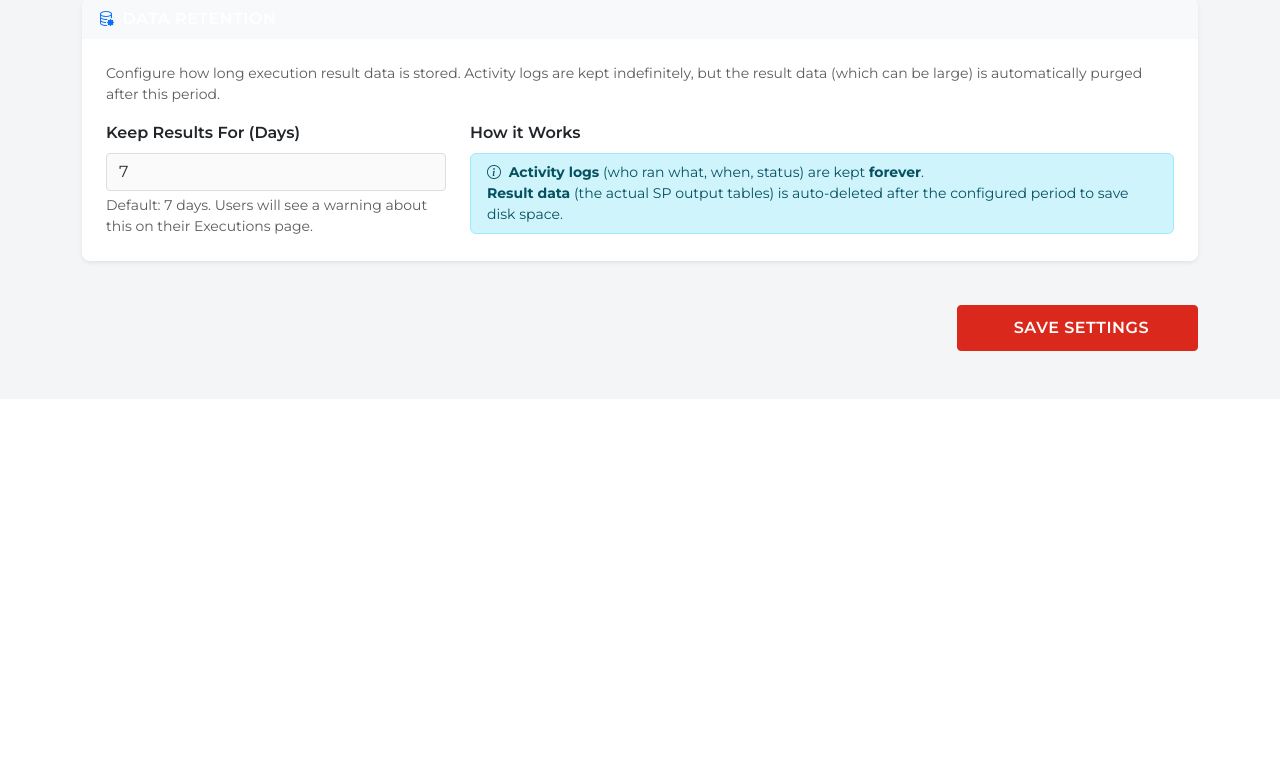
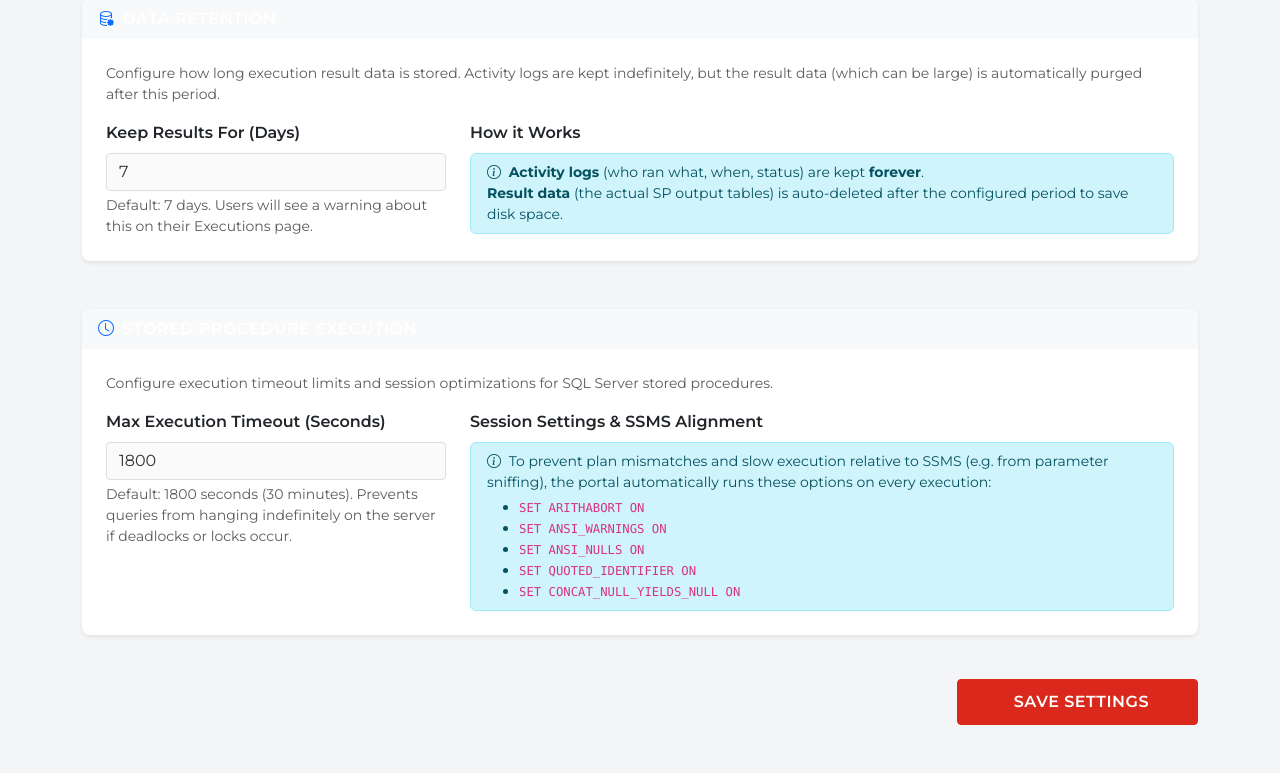
Before and after one commit to PIRTEKUS/UtilPortal, a Flask app: page /admin/settings in a window 1280 px wide. Shown: the part 981-1754 px from the top of the page. Before the commit the page ends 1332 px from the top, so only its background shows below. Run offline with Flask 3, Linux system fonts and the light colour scheme; a user stored in the database is signed in; data that the repository does not hold is empty.

Commit message:
Optimize stored procedure session settings and add configurable timeout

```diff
--- a/routes/admin.py
+++ b/routes/admin.py
@@ -515,7 +515,7 @@ def settings():
 
     if request.method == 'POST':
         # Save text fields
-        for field in ['company_name', 'company_tagline', 'company_email', 'navbar_bg_color', 'navbar_font_color', 'results_retention_days']:
+        for field in ['company_name', 'company_tagline', 'company_email', 'navbar_bg_color', 'navbar_font_color', 'results_retention_days', 'sp_timeout_seconds']:
             val = request.form.get(field, '').strip()
             save_setting(field, val)
 
@@ -540,4 +540,5 @@ def settings():
         navbar_bg_color=get_setting('navbar_bg_color') or '#ffffff',
         navbar_font_color=get_setting('navbar_font_color') or '#212529',
         results_retention_days=get_setting('results_retention_days') or '7',
+        sp_timeout_seconds=get_setting('sp_timeout_seconds') or '1800',
     )
--- a/routes/portal.py
+++ b/routes/portal.py
@@ -211,6 +211,21 @@ def _execute_sp_sync(module, connection_model, parameters, submitted_params):
 
         odbc_conn = pyodbc.connect(conn_str, autocommit=True)
         cursor = odbc_conn.cursor()
+
+        # Apply standard session settings to match SSMS behavior and optimize performance
+        cursor.execute("SET ARITHABORT ON")
+        cursor.execute("SET ANSI_WARNINGS ON")
+        cursor.execute("SET ANSI_NULLS ON")
+        cursor.execute("SET QUOTED_IDENTIFIER ON")
+        cursor.execute("SET CONCAT_NULL_YIELDS_NULL ON")
+
+        # Configure cursor/query execution timeout (default: 1800s / 30m)
+        try:
+            timeout_setting = AppSetting.query.filter_by(key='sp_timeout_seconds').first()
+            timeout_val = int(timeout_setting.value) if timeout_setting and timeout_setting.value else 1800
+        except Exception:
+            timeout_val = 1800
+        cursor.timeout = timeout_val
 
         if module.object_type == 'job':
             job_name = module.stored_proc_name
--- a/templates/admin/settings.html
+++ b/templates/admin/settings.html
@@ -154,6 +154,42 @@
         </div>
     </div>
 
+    <!-- Stored Procedure Settings Card -->
+    <div class="row g-4 mt-1">
+        <div class="col-12">
+            <div class="card shadow-sm">
+                <div class="card-header bg-light fw-semibold">
+                    <i class="bi bi-clock me-2 text-primary"></i>Stored Procedure Execution
+                </div>
+                <div class="card-body">
+                    <p class="text-muted small mb-3">Configure execution timeout limits and session optimizations for SQL Server stored procedures.</p>
+                    <div class="row g-4">
+                        <div class="col-md-4">
+                            <label class="form-label fw-semibold">Max Execution Timeout (Seconds)</label>
+                            <input type="number" class="form-control" name="sp_timeout_seconds"
+                                value="{{ sp_timeout_seconds }}" min="10" max="86400" placeholder="1800">
+                            <div class="form-text">Default: 1800 seconds (30 minutes). Prevents queries from hanging indefinitely on the server if deadlocks or locks occur.</div>
+                        </div>
+                        <div class="col-md-8">
+                            <label class="form-label fw-semibold">Session Settings & SSMS Alignment</label>
+                            <div class="alert alert-info py-2 mb-0 small">
+                                <i class="bi bi-info-circle me-1"></i>
+                                To prevent plan mismatches and slow execution relative to SSMS (e.g. from parameter sniffing), the portal automatically runs these options on every execution:
+                                <ul class="mb-0 mt-1">
+                                    <li><code>SET ARITHABORT ON</code></li>
+                                    <li><code>SET ANSI_WARNINGS ON</code></li>
+                                    <li><code>SET ANSI_NULLS ON</code></li>
+                                    <li><code>SET QUOTED_IDENTIFIER ON</code></li>
+                                    <li><code>SET CONCAT_NULL_YIELDS_NULL ON</code></li>
+                                </ul>
+                            </div>
+                        </div>
+                    </div>
+                </div>
+            </div>
+        </div>
+    </div>
+
     <div class="mt-4 text-end">
         <button type="submit" class="btn btn-primary px-5">
             <i class="fas fa-save me-2"></i>Save Settings
```
